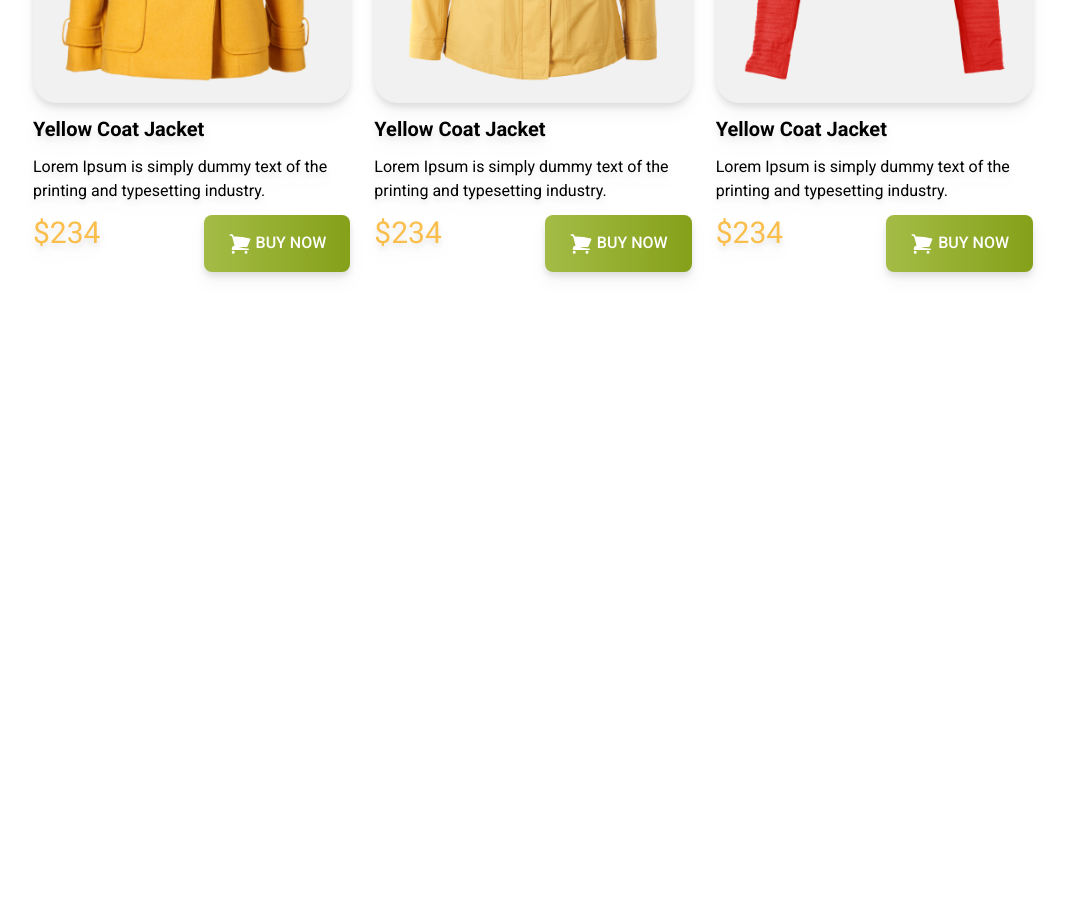
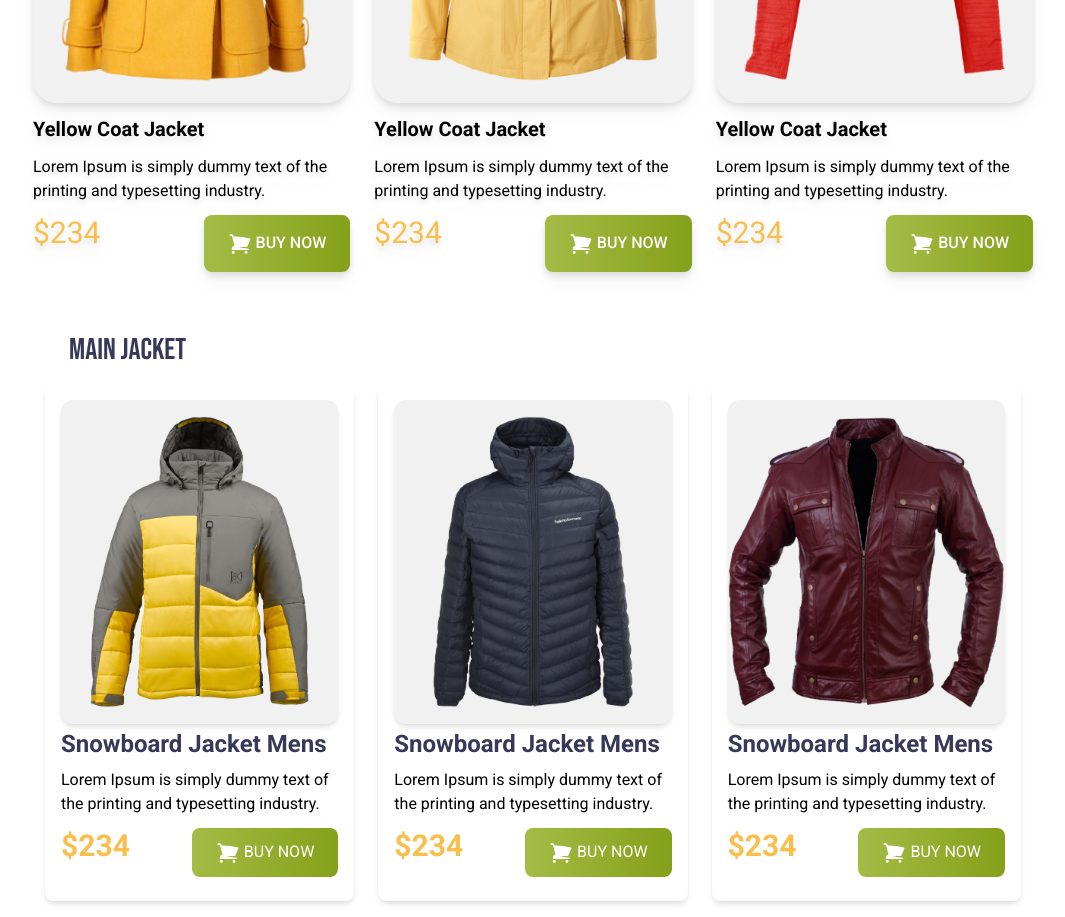
Before and after one commit to shravantidas/penguin, a plain HTML site: page index.html in a window 1280 px wide. Shown: the part 827-1744 px from the top of the page, without its empty margins (107-1172 px from the left). Before the commit the page ends 1127 px from the top, so only its background shows below. Drawn offline with nearby package versions, Linux system fonts and the light colour scheme.

Commit message:
main jacket part added here

```diff
--- a/index.html
+++ b/index.html
@@ -96,6 +96,60 @@
 
             </div>
         </section>
+
+        <section class="py-4">
+          <h2 class="bebas text-3xl uppercase text-[#363958] py-4 pl-12">Main Jacket</h2>
+           <div class="px-3 grid grid-cols-1 md:grid-cols-2 lg:grid-cols-3">
+            <div class="mx-3 bg-[#FFFFFF] shadow-md px-4 py-4 rounded-lg">
+              <img class="bg-[#F1F1F1] rounded-xl shadow-md py-4"src="images/jacket-4.png" alt="">
+              <h4 class="text-2xl font-bold py-1 text-[#363958]">Snowboard Jacket Mens</h4>
+              <p class="py-1">Lorem Ipsum is simply dummy text of the
+                printing and typesetting industry.</p>
+                <div class="flex py-2 justify-between">
+                  <h2 class="text-[#FABE4C] text-3xl font-bold">$234</h2>
+                  <button class="bg-gradient-to-r from-[#A4BC46] to-[#85A019] text-white text-base py-3 px-6 rounded-lg">
+                    <svg xmlns="http://www.w3.org/2000/svg" fill="white" viewBox="0 0 24 24" stroke-width="1.5" stroke="currentColor" class="size-6 inline">
+                      <path stroke-linecap="round" stroke-linejoin="round" d="M2.25 3h1.386c.51 0 .955.343 1.087.835l.383 1.437M7.5 14.25a3 3 0 0 0-3 3h15.75m-12.75-3h11.218c1.121-2.3 2.1-4.684 2.924-7.138a60.114 60.114 0 0 0-16.536-1.84M7.5 14.25 5.106 5.272M6 20.25a.75.75 0 1 1-1.5 0 .75.75 0 0 1 1.5 0Zm12.75 0a.75.75 0 1 1-1.5 0 .75.75 0 0 1 1.5 0Z" />
+                    </svg>
+
+                    BUY NOW
+                  </button>
+                </div>
+            </div>
+            <div class="mx-3 bg-[#FFFFFF] shadow-md px-4 py-4 rounded-lg">
+              <img class="bg-[#F1F1F1] rounded-xl shadow-md py-4"src="images/jacket-6.png" alt="">
+              <h4 class="text-2xl font-bold py-1 text-[#363958]">Snowboard Jacket Mens</h4>
+              <p class="py-1">Lorem Ipsum is simply dummy text of the
+                printing and typesetting industry.</p>
+                <div class="flex py-2 justify-between">
+                  <h2 class="text-[#FABE4C] text-3xl font-bold">$234</h2>
+                  <button class="bg-gradient-to-r from-[#A4BC46] to-[#85A019] text-white text-base py-3 px-6 rounded-lg">
+                    <svg xmlns="http://www.w3.org/2000/svg" fill="white" viewBox="0 0 24 24" stroke-width="1.5" stroke="currentColor" class="size-6 inline">
+                      <path stroke-linecap="round" stroke-linejoin="round" d="M2.25 3h1.386c.51 0 .955.343 1.087.835l.383 1.437M7.5 14.25a3 3 0 0 0-3 3h15.75m-12.75-3h11.218c1.121-2.3 2.1-4.684 2.924-7.138a60.114 60.114 0 0 0-16.536-1.84M7.5 14.25 5.106 5.272M6 20.25a.75.75 0 1 1-1.5 0 .75.75 0 0 1 1.5 0Zm12.75 0a.75.75 0 1 1-1.5 0 .75.75 0 0 1 1.5 0Z" />
+                    </svg>
+
+                    BUY NOW
+                  </button>
+                </div>
+            </div>
+            <div class="mx-3 bg-[#FFFFFF] shadow-md px-4 py-4 rounded-lg">
+              <img class="bg-[#F1F1F1] rounded-xl shadow-md py-4" src="images/jacket-5.png" alt="">
+              <h4 class="text-2xl font-bold py-1 text-[#363958]">Snowboard Jacket Mens</h4>
+              <p class="py-1">Lorem Ipsum is simply dummy text of the
+                printing and typesetting industry.</p>
+                <div class="flex py-2 justify-between">
+                  <h2 class="text-[#FABE4C] text-3xl font-bold">$234</h2>
+                  <button class="bg-gradient-to-r from-[#A4BC46] to-[#85A019] text-white text-base py-3 px-6 rounded-lg">
+                    <svg xmlns="http://www.w3.org/2000/svg" fill="white" viewBox="0 0 24 24" stroke-width="1.5" stroke="currentColor" class="size-6 inline">
+                      <path stroke-linecap="round" stroke-linejoin="round" d="M2.25 3h1.386c.51 0 .955.343 1.087.835l.383 1.437M7.5 14.25a3 3 0 0 0-3 3h15.75m-12.75-3h11.218c1.121-2.3 2.1-4.684 2.924-7.138a60.114 60.114 0 0 0-16.536-1.84M7.5 14.25 5.106 5.272M6 20.25a.75.75 0 1 1-1.5 0 .75.75 0 0 1 1.5 0Zm12.75 0a.75.75 0 1 1-1.5 0 .75.75 0 0 1 1.5 0Z" />
+                    </svg>
+
+                    BUY NOW
+                  </button>
+                </div>
+            </div>
+           </div>
+        </section>
     </main>
     <footer>
 
```
